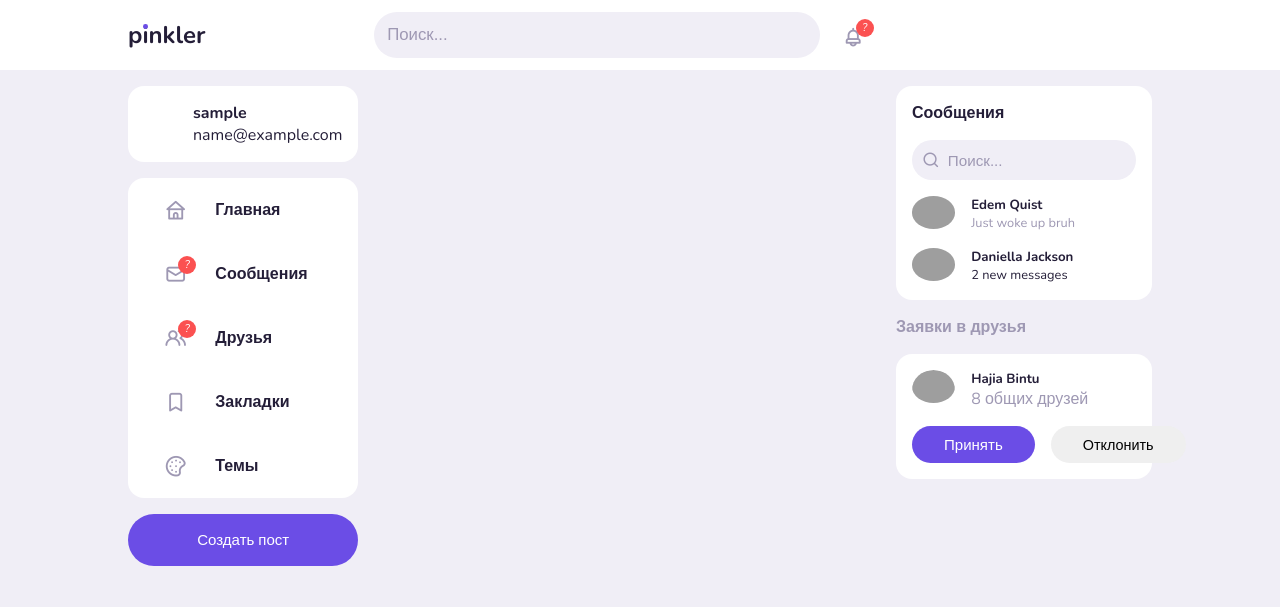
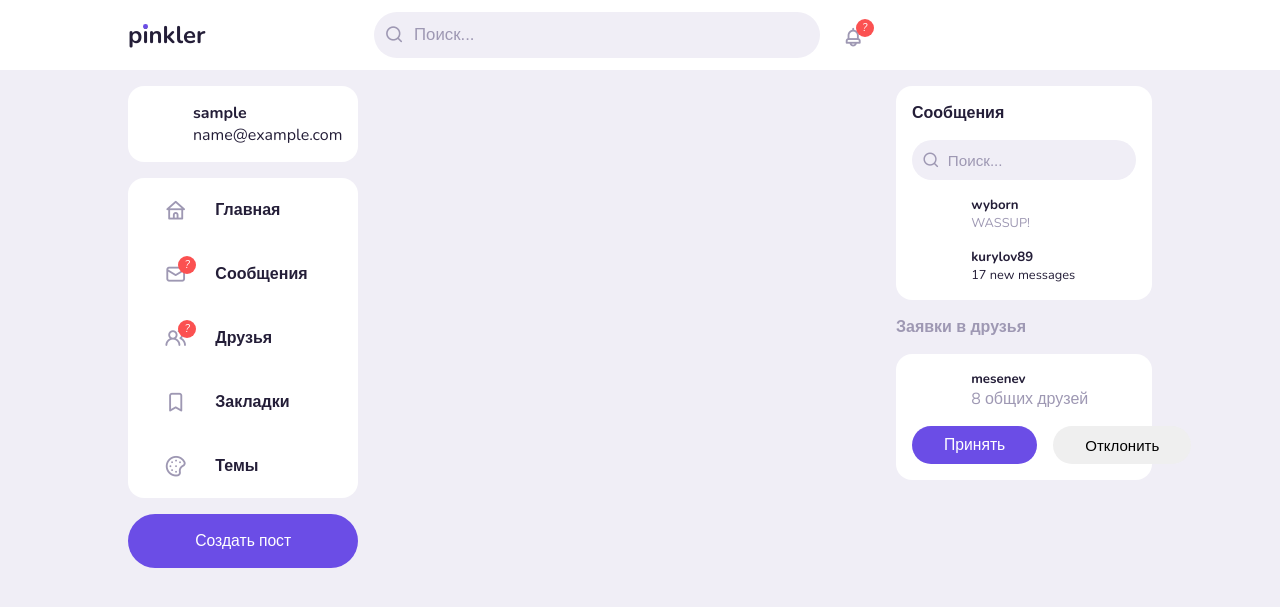
Before and after one commit to AlexMarchu/Pinkler, a Django app: page /feed/ in a window 1280 px wide. Shown: the top 607 px of the page. Run offline with Django 5.2, Linux system fonts and the light colour scheme; the visitor is signed in with stand-in values (Sample User, id 1); grey boxes are pictures that could not be loaded.

Commit message:
clean up templates

```diff
--- a/static/css/style.css
+++ b/static/css/style.css
@@ -64,7 +64,7 @@ img {
     border-radius: 2rem;
     cursor: pointer;
     transition: all 300ms ease;
-    font-size: 0.9rem;
+    font-size: 0.94rem;
 }
 
 .btn:hover {
@@ -72,13 +72,19 @@ img {
 }
 
 .btn-primary {
-    font-size: 0.94rem;
+    font-size: 0.98rem;
     background: var(--color-primary);
     color: var(--color-white);
 }
 
 .text-muted {
     color: var(--color-grey);
+}
+
+.uil {
+    font-size: 1.4rem;
+    color: var(--color-grey);
+    position: relative;
 }
 
 .notification-count {
@@ -108,7 +123,7 @@ img {
     align-items: center;
 }
 
-.upper-panel .center-container {
+.upper-panel .middle-bar {
     display: flex;
 }
 
@@ -161,10 +167,8 @@ img {
     border-radius: 35%;
 }
 
-.uil {
-    font-size: 1.4rem;
-    color: var(--color-grey);
-    position: relative;
+.upper-panel .search-input .uil {
+    font-size: 1.2rem;
 }
 
 /* =============== Main ============== */
@@ -327,20 +331,20 @@ main .grid-container .left .profile-card {
     margin: 1rem 0;
 }
 
-.right .request {
+.right .friend-requests .request {
     background: var(--color-white);
     padding: var(--card-padding);
     border-radius: var(--card-border-radius);
     margin-bottom: 0.7rem;
 }
 
-.right .request .info {
+.right .friend-requests .request .info {
     display: flex;
     gap: 1rem;
     margin-bottom: 1rem;
 }
 
-.right .request .action {
+.right .friend-requests .request .action {
     display: flex;
     gap: 1rem;
 }
--- a/templates/base.html
+++ /dev/null
@@ -1,75 +0,0 @@
-{% load static %}
-
-<!DOCTYPE html>
-<html>
-    <head>
-        <meta charset="utf-8">
-        <meta http-equiv="X-UA-Compatible" content="IE=edge">
-        <meta name="viewport" content="width=device-width, initial-scale=1.0">
-        <link rel="stylesheet" href="https://unicons.iconscout.com/release/v2.1.6/css/unicons.css">
-        <link rel="stylesheet" href="{% static 'css/style.css' %}">
-    </head>
-    <body>
-        <!----------------- UPPER PANEL -------------------->
-        <nav class="upper-panel">
-            <div class="grid-container">
-                <h2 class="logo">pinkler<div id ="point"></div></h2>
-                <div class="center-container">
-                    <div class="search-input">
-                        <input type="search" placeholder="Поиск...">
-                    </div>
-                    <a class="nofitications-item">
-                        <span><i class="uil uil-bell"><small class="notification-count">?</small></i></span>
-                    </a>
-                </div>
-            </div>
-        </nav>
-
-        <!----------------- MAIN -------------------->
-        <main>
-            <div class="grid-container">
-                <div class="left">
-                    <!----------------- PROFILE -------------------->
-                    <a class="profile-card">
-                        <div class="profile-photo">
-                            <img src="">
-                        </div>
-                        <div class="handle">
-                            <h4>{{ user.username }}</h4>
-                            <p class="muted">{{ user.email }}</p>
-                        </div>
-                    </a>
-
-                    <!----------------- SIDEBAR -------------------->
-                    <div class="sidebar">
-                        <a class="menu-item">
-                            <span><i class="uil uil-home"></i></span>
-                            <h3>Главная</h3>
-                        </a>
-                        <a class="menu-item">
-                            <span><i class="uil uil-envelope-alt"><small class="notification-count">?</small></i></span>
-                            <h3>Сообщения</h3>
-                        </a>
-                        <a class="menu-item">
-                            <span><i class="uil uil-users-alt"><small class="notification-count">?</small></i></span>
-                            <h3>Друзья</h3>
-                        </a>
-                        <a class="menu-item">
-                            <span><i class="uil uil-bookmark"></i></span>
-                            <h3>Закладки</h3>
-                        </a>
-                        <a class="menu-item">
-                            <span><i class="uil uil-palette"></i></span>
-                            <h3>Темы</h3>
-                        </a>
-                    </div>
-                    <!----------------- CREATE POST -------------------->
-                    <label class="btn btn-primary">Создать пост</label>
-                </div>
-
-                {% block other %}
-                {% endblock %}
-            </div>
-        </main>
-    </body>
-</html>
--- a/templates/middle_content.html
+++ b/templates/middle_content.html
@@ -1,7 +1,76 @@
-{% extends 'base.html' %}
+{% load static %}
 
-{% block other %}
+<!DOCTYPE html>
+<html>
+    <head>
+        <meta charset="utf-8">
+        <meta http-equiv="X-UA-Compatible" content="IE=edge">
+        <meta name="viewport" content="width=device-width, initial-scale=1.0">
+        <link rel="stylesheet" href="https://unicons.iconscout.com/release/v2.1.6/css/unicons.css">
+        <link rel="stylesheet" href="{% static 'css/style.css' %}">
+    </head>
+    <body>
+        <!----------------- UPPER PANEL -------------------->
+        <nav class="upper-panel">
+            <div class="grid-container">
+                <!----------------- LOGO -------------------->
+                <h2 class="logo">pinkler<div id ="point"></div></h2>
+                <!----------------- SEARCH INPUT AND NOTIFICATIONS -------------------->
+                <div class="middle-bar">
+                    <div class="search-input">
+                        <i class="uil uil-search"></i>
+                        <input type="search" placeholder="Поиск...">
+                    </div>
+                    <a class="nofitications-item">
+                        <span><i class="uil uil-bell"><small class="notification-count">?</small></i></span>
+                    </a>
+                </div>
+            </div>
+        </nav>
 
+        <!----------------- MAIN -------------------->
+        <main>
+            <div class="grid-container">
+                <div class="left">
+                    <!----------------- PROFILE -------------------->
+                    <a class="profile-card">
+                        <div class="profile-photo">
+                            <img src="">
+                        </div>
+                        <div class="handle">
+                            <h4>{{ user.username }}</h4>
+                            <p class="muted">{{ user.email }}</p>
+                        </div>
+                    </a>
+
+                    <!----------------- SIDEBAR -------------------->
+                    <div class="sidebar">
+                        <a class="item">
+                            <span><i class="uil uil-home"></i></span>
+                            <h3>Главная</h3>
+                        </a>
+                        <a class="item">
+                            <span><i class="uil uil-envelope-alt"><small class="notification-count">?</small></i></span>
+                            <h3>Сообщения</h3>
+                        </a>
+                        <a class="item">
+                            <span><i class="uil uil-users-alt"><small class="notification-count">?</small></i></span>
+                            <h3>Друзья</h3>
+                        </a>
+                        <a class="item">
+                            <span><i class="uil uil-bookmark"></i></span>
+                            <h3>Закладки</h3>
+                        </a>
+                        <a class="item">
+                            <span><i class="uil uil-palette"></i></span>
+                            <h3>Темы</h3>
+                        </a>
+                    </div>
+                    <!----------------- CREATE POST -------------------->
+                    <label class="btn btn-primary">Создать пост</label>
+                </div>
+
+                <!----------------- MIDDLE -------------------->
                 <div class="middle">
                     {% block middle-content %}
                     {% endblock %}
@@ -9,7 +78,7 @@
 
                 <!----------------- RIGHT -------------------->
                 <div class="right">
-        <!------- MESSAGES ------->
+                    <!----------------- MESSAGES -------------------->
                     <div class="messages">
                         <div class="heading">
                             <h4>Сообщения</h4>
@@ -19,51 +88,49 @@
                             <i class="uil uil-search"></i>
                             <input type="search" placeholder="Поиск...">
                         </div>
-            <!------- MESSAGES ------->
+                        <!----------------- MESSAGE -------------------->
                         <div class="message">
                             <div class="profile-photo">
-                    <img src="./images/profile-17.jpg">
+                                <img src="">
                             </div>
-                <div class="message-body">
-                    <h5>Edem Quist</h5>
-                    <p class="text-muted">Just woke up bruh</p>
+                            <div class="body">
+                                <h5>wyborn</h5>
+                                <p class="text-muted">WASSUP!</p>
                             </div>
                         </div>
-            <!------- MESSAGES ------->
+                        <!----------------- MESSAGE -------------------->
                         <div class="message">
                             <div class="profile-photo">
-                    <img src="./images/profile-6.jpg">
+                                <img src="">
                             </div>
-                <div class="message-body">
-                    <h5>Daniella Jackson</h5>
-                    <p class="text-bold">2 new messages</p>
+                            <div class="body">
+                                <h5>kurylov89</h5>
+                                <p class="text-bold">17 new messages</p>
                             </div>
                         </div>
                     </div>
-        <!------- FRIEND REQUESTS ------->
+                    <!----------------- FRIEND REQUESTS -------------------->
                     <div class="friend-requests">
                         <h4>Заявки в друзья</h4>
-            <!------- REQUEST ------->
+                        <!----------------- REQUEST -------------------->
                         <div class="request">
                             <div class="info">
                                 <div class="profile-photo">
-                        <img src="./images/profile-20.jpg">
+                                    <img src="">
                                 </div>
                                 <div>
-                        <h5>Hajia Bintu</h5>
+                                    <h5>mesenev</h5>
                                     <p class="text-muted">8 общих друзей</p>
                                 </div>
                             </div>
                             <div class="action">
-                    <button class="btn btn-primary">
-                        Принять
-                    </button>
-                    <button class="btn">
-                        Отклонить
-                    </button>
+                                <button class="btn btn-primary">Принять</button>
+                                <button class="btn">Отклонить</button>
                             </div>
                         </div>
                     </div>
                 </div>
-
-{% endblock %}
+            </div>
+        </main>
+    </body>
+</html>
```
Also changed, not shown: other parts of static/css/style.css (+13 -13 lines). Lines whose indentation alone changed are shown as unchanged.
